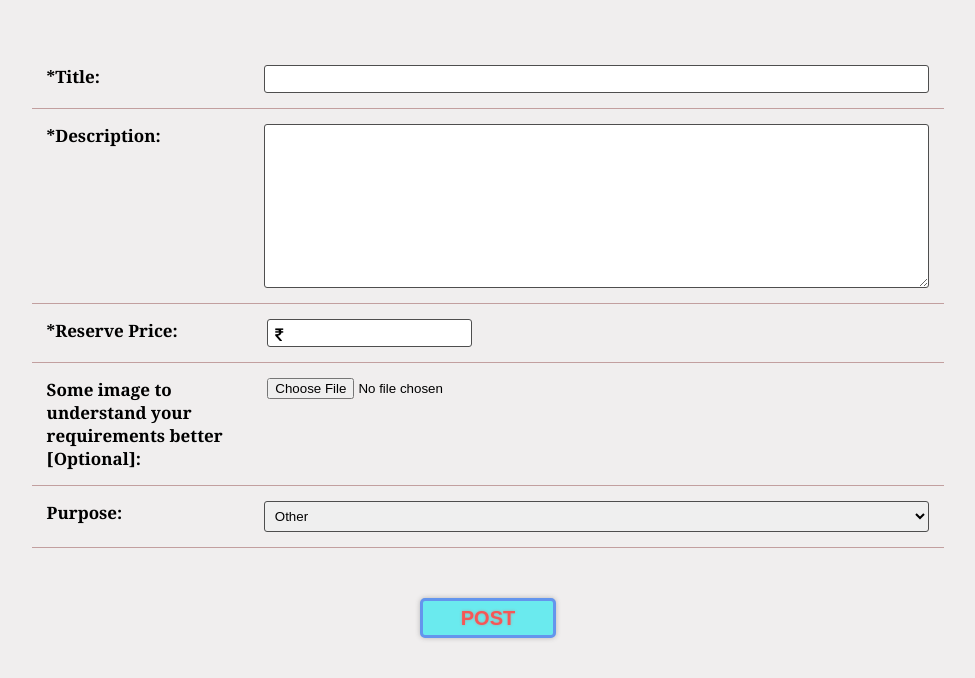
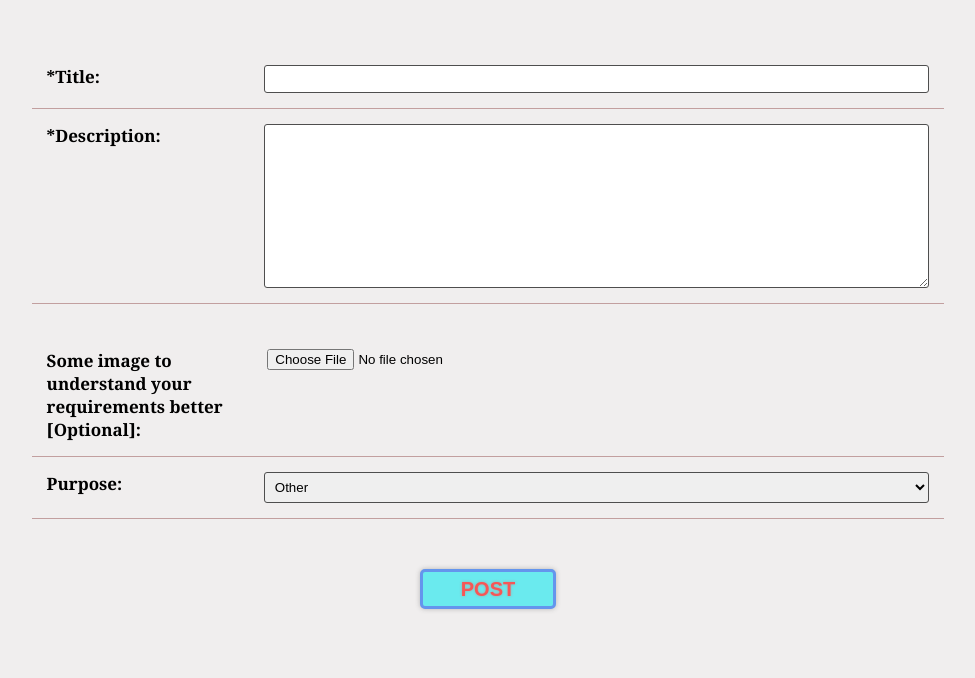
Before and after one commit to raunakpg/BuildIt, a Django app: page /new/ in a window 1280 px wide. Shown: the part 189-867 px from the top of the page, without its empty margins (152-1127 px from the left). Run offline with Django 3.2, Linux system fonts and the light colour scheme; a user stored in the database is signed in.

Commit message:
Improved

```diff
--- a/auctions/templates/auctions/aboutLayout.html
+++ b/auctions/templates/auctions/aboutLayout.html
@@ -31,7 +31,7 @@
     <body>
 
         <nav class="titlebar">
-            <img src="{% static 'auctions/images/favicon.png' %}" alt="">
+            <img src="https://i.ibb.co/VBtpqfw/favco.png" alt="">
             <h1>BuildIt<span> .com</span></h1>
 
             <div id="sign">
@@ -52,8 +52,8 @@
                         </label>
                     </div>
                 {% else %}
-                    <a href="{% url 'register' %}"><button class="register">Register</button></a>
-                    <a href="{% url 'login' %}"><button class="login">LogIn</button></a>
+                    <a href="{% url 'register' %}"><button class="register">Register as Buyer</button></a>
+                    <a href="{% url 'registerSeller' %}"><button class="login">Register as Seller</button></a>
                 {% endif %}
             </div>
         </nav>
--- a/auctions/templates/auctions/new.html
+++ b/auctions/templates/auctions/new.html
@@ -27,11 +27,14 @@
             <label for="id_description">*Description:</label>
             <textarea name="description" cols="40" rows="10" maxlength="1000" required id="id_description"></textarea>
         </div>
-        <div>
-            <label for="id_reserve_price">*Reserve Price:</label>
+        <div style="border: none; border-bottom:none;">
+            <label for="id_reserve_price" style="display: none;
+            visibility: hidden;">*Reserve Price:</label>
             <section class="inr">
-                <input type="number" name="reserve_price" min="0" required id="id_reserve_price">
-                <i class="fa fa-inr"></i>
+                <input type="number" name="reserve_price" min="0" required id="id_reserve_price" style="display: none;
+                visibility: hidden;">
+                <i class="fa fa-inr" style="display: none;
+                visibility: hidden;"></i>
             </section>
         </div>
         <div>
--- a/auctions/templates/auctions/sellerItem.html
+++ b/auctions/templates/auctions/sellerItem.html
@@ -64,7 +64,7 @@
             <div class="bid_history" style="background: lightcyan;">
                 <details open>
                     <summary>Available Quotations:</summary>
-                    <ol reversed>
+                    <ol>
                         {% for bid in bids %}
                         <li>₹ {{bid.bid}} : @{{bid.bidder}} {% if bid.bid == item.current_price %}(Lowest Price){% endif %}</li>
                         {% empty %}
@@ -72,10 +72,10 @@
                         {% endfor %}
                     </ol>
                 </details>
-                <hr noshade>
+                <!-- <hr noshade>
                 <ul>
                     <li style="color: black; font-weight: bold;">₹ {{item.reserve_price}} : @{{item.creator}} (Current Price Offered)</li>
-                </ul>
+                </ul> -->
             </div>
     </div>
     <div class="comments">
```
Also changed, not shown: auctions/templates/auctions/item.html (+4 -4 lines), db.sqlite3.
